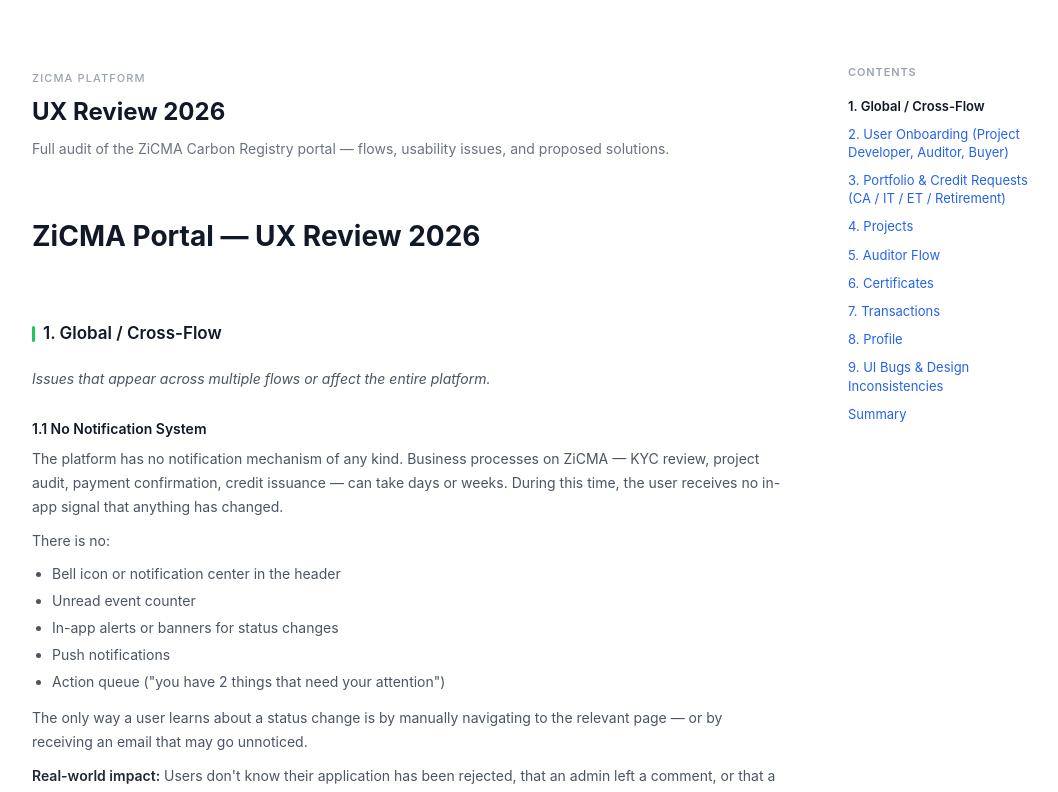
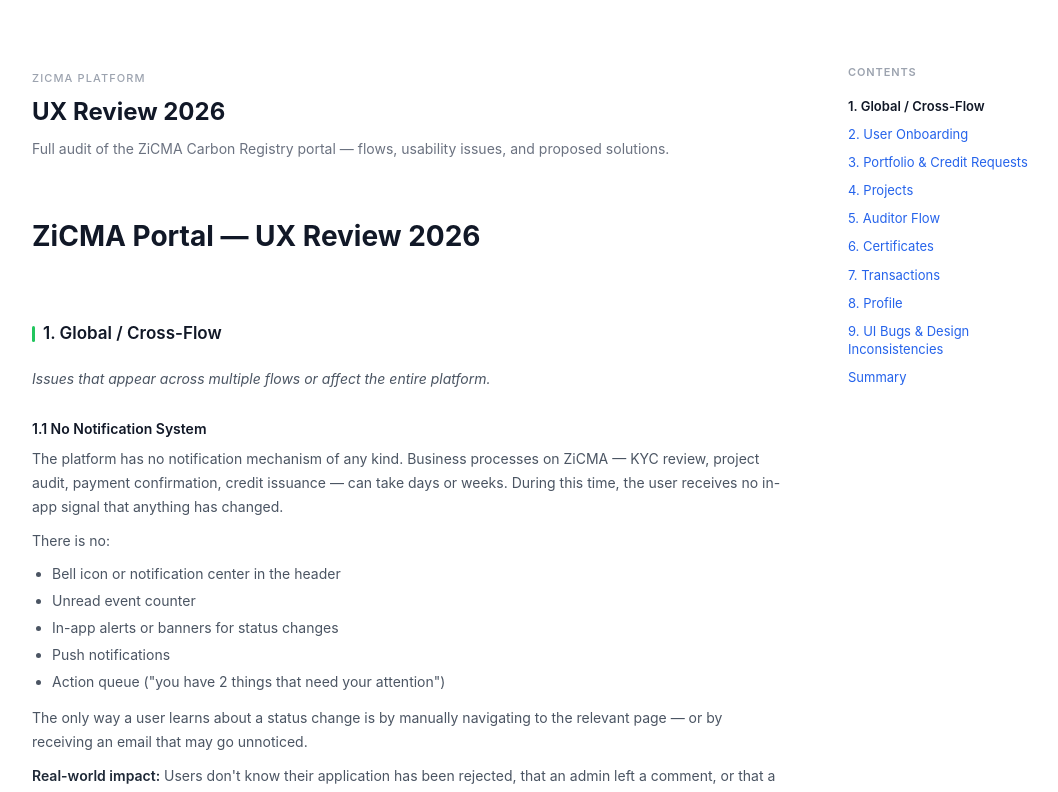
Before and after one commit to lixunoff/CV, a Next.js app: page /platformuxaudit in a window 1280 px wide. Shown: the top 792 px of the page, without its empty margins (100-1158 px from the left). Built offline with nearby package versions, Linux system fonts and the light colour scheme.

Commit message:
fix: strip parenthetical text from toc sidebar labels

```diff
--- a/app/platformuxaudit/page.tsx
+++ b/app/platformuxaudit/page.tsx
@@ -31,7 +31,8 @@
   for (const line of markdown.split('\n')) {
     const h2 = line.match(/^## (.+)$/);
     if (h2 && !h2[1].toLowerCase().includes('table of contents')) {
-      items.push({ text: h2[1], id: toId(h2[1]) });
+      const label = h2[1].replace(/\s*\([^)]+\)/g, '').trim();
+      items.push({ text: label, id: toId(h2[1]) });
     }
   }
   return items;
@@ -44,18 +45,14 @@
 function normalizeHeadings(markdown: string): string {
   const lines = markdown.split('\n');
 
-  // Step 1: convert problem h3s (no h4 children) to h4
-  // Only in numbered h2 sections; leave h3s in unnumbered sections (e.g. Summary) as-is
   const step1: string[] = [];
   let inNumberedSection = true;
 
   for (let i = 0; i < lines.length; i++) {
     const line = lines[i];
-
     if (line.startsWith('## ')) {
       inNumberedSection = /^## \d+\./.test(line);
     }
-
     const h3Match = line.match(/^### (.+)$/);
     if (h3Match && inNumberedSection) {
       let isSubSection = false;
@@ -70,7 +67,6 @@
     }
   }
 
-  // Step 2: add numbers to unnumbered h4s
   let h2Num = '';
   let h3Num = '';
   let h4Counter = 0;
@@ -110,37 +106,19 @@
 function buildComponents(): Components {
   return {
     h1: ({ children }) => (
-      <h1
-        id={toId(getTextContent(children))}
-        style={{ fontSize: '1.75rem', fontWeight: 700, color: '#111827', marginTop: 0, marginBottom: '2.5rem', scrollMarginTop: '2rem' }}
-      >
-        {children}
-      </h1>
+      <h1 id={toId(getTextContent(children))} style={{ fontSize: '1.75rem', fontWeight: 700, color: '#111827', marginTop: 0, marginBottom: '2.5rem', scrollMarginTop: '2rem' }}>{children}</h1>
     ),
     h2: ({ children }) => (
-      <h2
-        id={toId(getTextContent(children))}
-        style={{ fontSize: '1.0625rem', fontWeight: 600, color: '#111827', marginTop: '4rem', marginBottom: '1.25rem', display: 'flex', alignItems: 'center', gap: '0.5rem', scrollMarginTop: '2rem' }}
-      >
+      <h2 id={toId(getTextContent(children))} style={{ fontSize: '1.0625rem', fontWeight: 600, color: '#111827', marginTop: '4rem', marginBottom: '1.25rem', display: 'flex', alignItems: 'center', gap: '0.5rem', scrollMarginTop: '2rem' }}>
         <span style={{ width: 3, height: 16, backgroundColor: '#22c55e', borderRadius: 999, display: 'inline-block', flexShrink: 0 }} />
         {children}
       </h2>
     ),
     h3: ({ children }) => (
-      <h3
-        id={toId(getTextContent(children))}
-        style={{ fontSize: '0.9375rem', fontWeight: 600, color: '#374151', marginTop: '2rem', marginBottom: '0.75rem', scrollMarginTop: '2rem' }}
-      >
-        {children}
-      </h3>
+      <h3 id={toId(getTextContent(children))} style={{ fontSize: '0.9375rem', fontWeight: 600, color: '#374151', marginTop: '2rem', marginBottom: '0.75rem', scrollMarginTop: '2rem' }}>{children}</h3>
     ),
     h4: ({ children }) => (
-      <h4
-        id={toId(getTextContent(children))}
-        style={{ fontSize: '0.875rem', fontWeight: 600, color: '#111827', marginTop: '1.75rem', marginBottom: '0.5rem', scrollMarginTop: '2rem' }}
-      >
-        {children}
-      </h4>
+      <h4 id={toId(getTextContent(children))} style={{ fontSize: '0.875rem', fontWeight: 600, color: '#111827', marginTop: '1.75rem', marginBottom: '0.5rem', scrollMarginTop: '2rem' }}>{children}</h4>
     ),
     p: ({ children }) => (
       <p style={{ fontSize: '0.875rem', color: '#4b5563', lineHeight: 1.7, marginTop: 0, marginBottom: '0.625rem' }}>{children}</p>
@@ -160,24 +138,13 @@
     a: ({ children, href }) => {
       if (href?.startsWith('#')) {
         return (
-          <a
-            href={href}
-            style={{ color: '#2563eb', textDecoration: 'none', cursor: 'pointer' }}
-            onClick={(e) => {
-              e.preventDefault();
-              const el = document.getElementById(href.slice(1));
-              if (el) el.scrollIntoView({ behavior: 'smooth', block: 'start' });
-            }}
-          >
+          <a href={href} style={{ color: '#2563eb', textDecoration: 'none', cursor: 'pointer' }}
+            onClick={(e) => { e.preventDefault(); document.getElementById(href.slice(1))?.scrollIntoView({ behavior: 'smooth', block: 'start' }); }}>
             {children}
           </a>
         );
       }
-      return (
-        <a href={href} style={{ color: '#2563eb', textDecoration: 'none' }} target="_blank" rel="noreferrer">
-          {children}
-        </a>
-      );
+      return <a href={href} style={{ color: '#2563eb', textDecoration: 'none' }} target="_blank" rel="noreferrer">{children}</a>;
     },
     hr: () => null,
     blockquote: ({ children }) => (
@@ -263,23 +230,7 @@
               const isActive = activeId === item.id;
               return (
                 <li key={item.id} style={{ marginBottom: '0.125rem' }}>
-                  <button
-                    onClick={() => scrollTo(item.id)}
-                    style={{
-                      display: 'block',
-                      width: '100%',
-                      textAlign: 'left',
-                      background: 'none',
-                      border: 'none',
-                      cursor: 'pointer',
-                      padding: '0.25rem 0',
-                      fontSize: '0.8125rem',
-                      fontWeight: isActive ? 600 : 400,
-                      color: isActive ? '#111827' : '#2563eb',
-                      lineHeight: 1.4,
-                      transition: 'color 0.15s, font-weight 0.15s',
-                    }}
-                  >
+                  <button onClick={() => scrollTo(item.id)} style={{ display: 'block', width: '100%', textAlign: 'left', background: 'none', border: 'none', cursor: 'pointer', padding: '0.25rem 0', fontSize: '0.8125rem', fontWeight: isActive ? 600 : 400, color: isActive ? '#111827' : '#2563eb', lineHeight: 1.4, transition: 'color 0.15s, font-weight 0.15s' }}>
                     {item.text}
                   </button>
                 </li>
```
